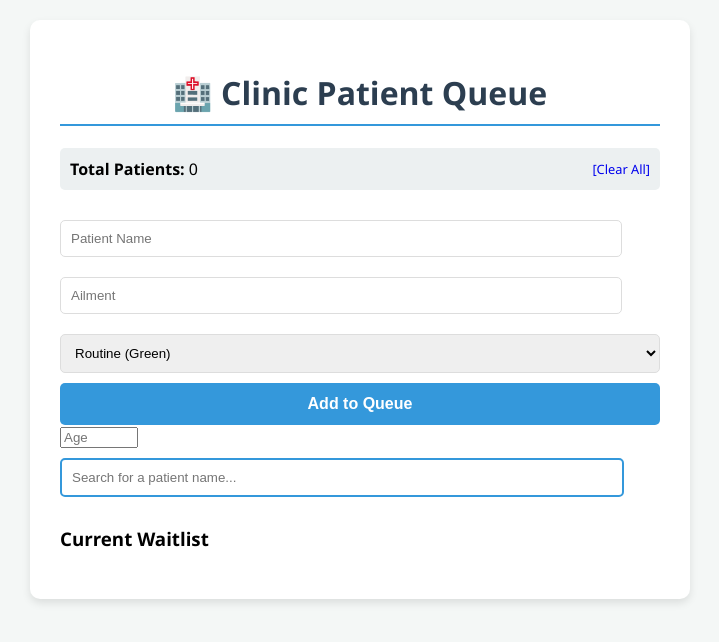
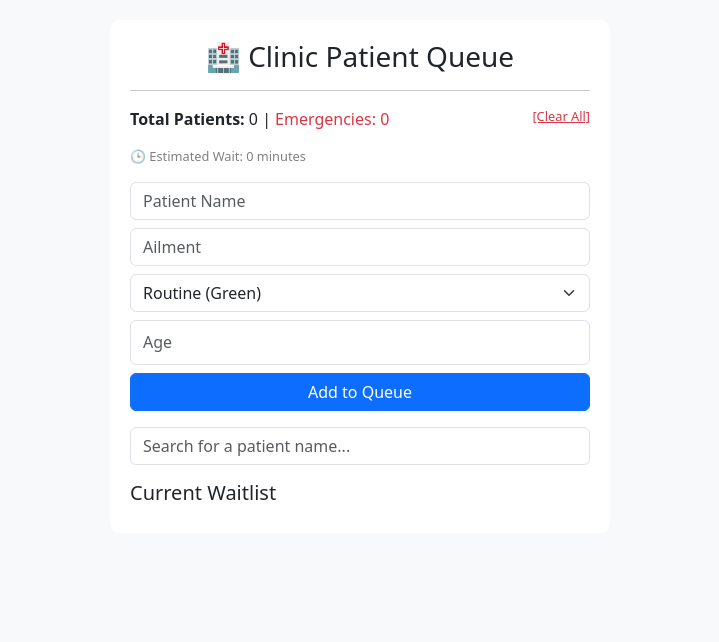
Before and after one commit to lubnahbalarabesani3-source/Clinic-app, a Flask app: page / in a window 1280 px wide. Shown: the top 642 px of the page, without its empty margins (280-999 px from the left). Run offline with Flask 3, Linux system fonts and the light colour scheme.

Commit message:
Push 2: Created HTML frontend for patient queue management

```diff
--- a/templates/index.html
+++ b/templates/index.html
@@ -1,90 +1,66 @@
 <!DOCTYPE html>
-<html>
+<html lang="en">
 <head>
-    <title>Clinic Queue Pro</title>
+    <meta charset="UTF-8">
+    <meta name="viewport" content="width=device-width, initial-scale=1.0">
+    <title>Clinic Queue</title>
+    <link href="https://cdn.jsdelivr.net/npm/bootstrap@5.3.0/dist/css/bootstrap.min.css" rel="stylesheet">
     <style>
-        body { font-family: 'Segoe UI', Tahoma, Geneva, Verdana, sans-serif; background-color: #f4f7f6; margin: 0; padding: 20px; }
-        .container { max-width: 600px; margin: auto; background: white; padding: 30px; border-radius: 10px; box-shadow: 0 4px 8px rgba(0,0,0,0.1); }
-        h1 { color: #2c3e50; text-align: center; border-bottom: 2px solid #3498db; padding-bottom: 10px; }
-        .stats { background: #ecf0f1; padding: 10px; border-radius: 5px; display: flex; justify-content: space-between; align-items: center; margin-bottom: 20px; }
-        input[type="text"] { width: 90%; padding: 10px; margin: 10px 0; border: 1px solid #ddd; border-radius: 5px; }
-        button { width: 100%; padding: 12px; background-color: #3498db; color: white; border: none; border-radius: 5px; cursor: pointer; font-size: 16px; font-weight: bold; }
-        button:hover { background-color: #2980b9; }
-        ul { list-style: none; padding: 0; }
-        li { background: #fff; margin-bottom: 10px; padding: 15px; border-left: 5px solid #3498db; box-shadow: 0 2px 4px rgba(0,0,0,0.05); display: flex; justify-content: space-between; align-items: center; }
-        .delete-btn { color: #e74c3c; text-decoration: none; font-weight: bold; font-size: 14px; }
-        .clear-btn { color: #e67e22; text-decoration: none; font-weight: bold; }
+        body { background-color: #f8f9fa; padding: 20px; }
+        .container { max-width: 500px; background: white; padding: 20px; border-radius: 10px; shadow: 0 4px 6px rgba(0,0,0,0.1); }
+        .patient-card { border-left: 5px solid #007bff; margin-bottom: 10px; padding: 10px; background: #fff; border-radius: 5px; box-shadow: 0 2px 4px rgba(0,0,0,0.05); }
     </style>
 </head>
 <body>
     <div class="container">
-        <h1>🏥 Clinic Patient Queue</h1>
+        <h3 class="text-center">🏥 Clinic Patient Queue</h3>
+        <hr>
+        <p><strong>Total Patients:</strong> {{ patients|length }} | <span class="text-danger">Emergencies: {{ patients|selectattr('priority', 'equalto', 'Emergency')|list|length }}</span> <a href="/clear" class="float-end text-danger" style="font-size: 0.8rem;">[Clear All]</a></p>
+        <p style="color: gray; font-size: 0.8rem;">🕒 Estimated Wait: {{ patients|length * 15 }} minutes</p>
 
-        <div class="stats">
-    <span>
-        <strong>Total Patients:</strong>
-        <span style="{% if patients|length > 5 %}color: red; font-weight: bold;{% endif %}">
-            {{ patients|length }}
-        </span>
-
-        {% if patients|length > 5 %}
-            <span style="color: red; margin-left: 10px;">⚠️ Clinic is Busy!</span>
-        {% endif %}
-    </span>
-
-            <a href="/clear" class="text-danger" onclick="return confirm('Are you sure you want to clear the entire queue?');" style="text-decoration: none; font-size: 0.8em;">[Clear All]</a>
-        </div>
-
-        <form action="/add" method="POST">
-            <input type="text" name="name" placeholder="Patient Name" required>
-            <input type="text" name="ailment" placeholder="Ailment" required>
-          <select name="priority" style="width: 100%; padding: 10px; margin: 10px 0; border-radius: 5px; border: 1px solid #ddd;">
+        <form action="/add" method="POST" class="mb-3">
+            <input type="text" name="name" class="form-control mb-2" placeholder="Patient Name" required>
+            <input type="text" name="ailment" class="form-control mb-2" placeholder="Ailment" required>
+            <select name="priority" class="form-select mb-2">
                 <option value="Routine">Routine (Green)</option>
                 <option value="Urgent">Urgent (Yellow)</option>
                 <option value="Emergency">Emergency (Red)</option>
             </select>
+            <input type="number" name="age" class="form-control mb-2" placeholder="Age" style="width: 100%; height: 45px;" required>
+            <button type="submit" class="btn btn-primary w-100">Add to Queue</button>
+        </form>
 
-            <button type="submit">Add to Queue</button>
-        </form>
-<input type="number" name="age" placeholder="Age" style="width: 70px;">
-<input type="text" id="searchInput" onkeyup="searchPatients()" placeholder="Search for a patient name..." style="margin-bottom: 10px; border: 2px solid #3498db;">
+        <input type="text" id="searchBar" onkeyup="filterPatients()" class="form-control mb-3" placeholder="Search for a patient name...">
 
-        <h3>Current Waitlist</h3>
-        <ul>
-            {% for p in patients %}
-            <li style="border-left: 5px solid ...">
-    <div>
-    <strong>{{ p.name }}</strong> - {{ p.ailment }}
-    <br><span style="font-size: 0.85em; color: #7f8c8d;">🕒 Arrived at: {{ p.time }}</span>
-    <br><span style="font-size: 0.85em; color: #7f8c8d;">👤 Age: {{ p.age }}</span>
-    <br><small style="color: #7f8c8d;">Status: {{ p.priority }}</small>
+        <h5>Current Waitlist</h5>
+        <div id="patientList">
+            {% for patient in patients %}
+            <div class="patient-card" style="border-left: 10px solid {% if patient.priority == 'Emergency' %}red{% elif patient.priority == 'Urgent' %}orange{% else %}#007bff{% endif %};">
+
+                <strong>{{ patient.name }}</strong> - {{ patient.ailment }}
+                <br><small class="text-muted">🕒 Arrived at: {{ patient.time }}</small>
+                <br><small class="text-primary">👤 Age: {{ patient.age }} | Status: {{ patient.priority }}</small>
+                <a href="/delete/{{ loop.index0 }}" class="btn btn-sm btn-outline-danger float-end" onclick="return confirm('Are you sure you want to delete this patient?')">Remove</a>
+                <div style="clear: both;"></div>
+            </div>
+            {% endfor %}
+        </div>
     </div>
 
-    <a href="/delete/{{ loop.index0 }}" class="delete-btn">Remove</a>
-</li>
+    <script>
+    function filterPatients() {
+        let input = document.getElementById('searchBar').value.toLowerCase();
+        let cards = document.getElementsByClassName('patient-card');
 
-            {% endfor %}
-        </ul>
-    </div>
-<script>
-function searchPatients() {
-    // 1. Get what the user typed
-    let input = document.getElementById('searchInput').value.toLowerCase();
-    // 2. Get the list of patients
-    let ul = document.querySelector('ul');
-    let li = ul.getElementsByTagName('li');
-
-    // 3. Loop through names and hide the ones that don't match
-    for (let i = 0; i < li.length; i++) {
-        let name = li[i].getElementsByTagName('strong')[0].innerText.toLowerCase();
-        if (name.indexOf(input) > -1) {
-            li[i].style.display = "";
+        for (let i = 0; i < cards.length; i++) {
+            let name = cards[i].getElementsByTagName('strong')[0].innerText.toLowerCase();
+            if (name.includes(input)) {
+                cards[i].style.display = "block";
             } else {
-            li[i].style.display = "none";
+                cards[i].style.display = "none";
             }
         }
     }
     </script>
-
 </body>
 </html>
```
Lines whose indentation alone changed are shown as unchanged.
